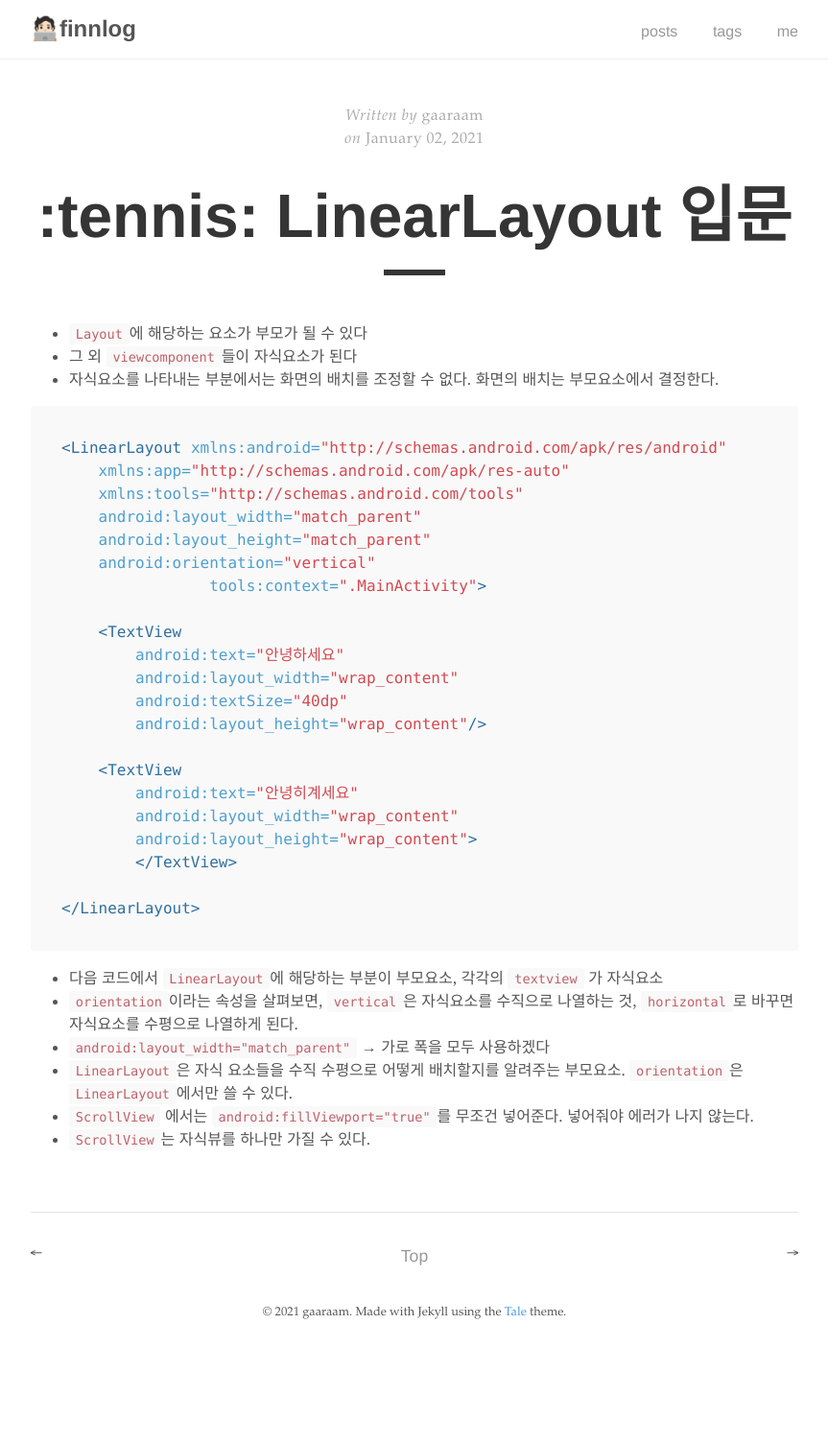
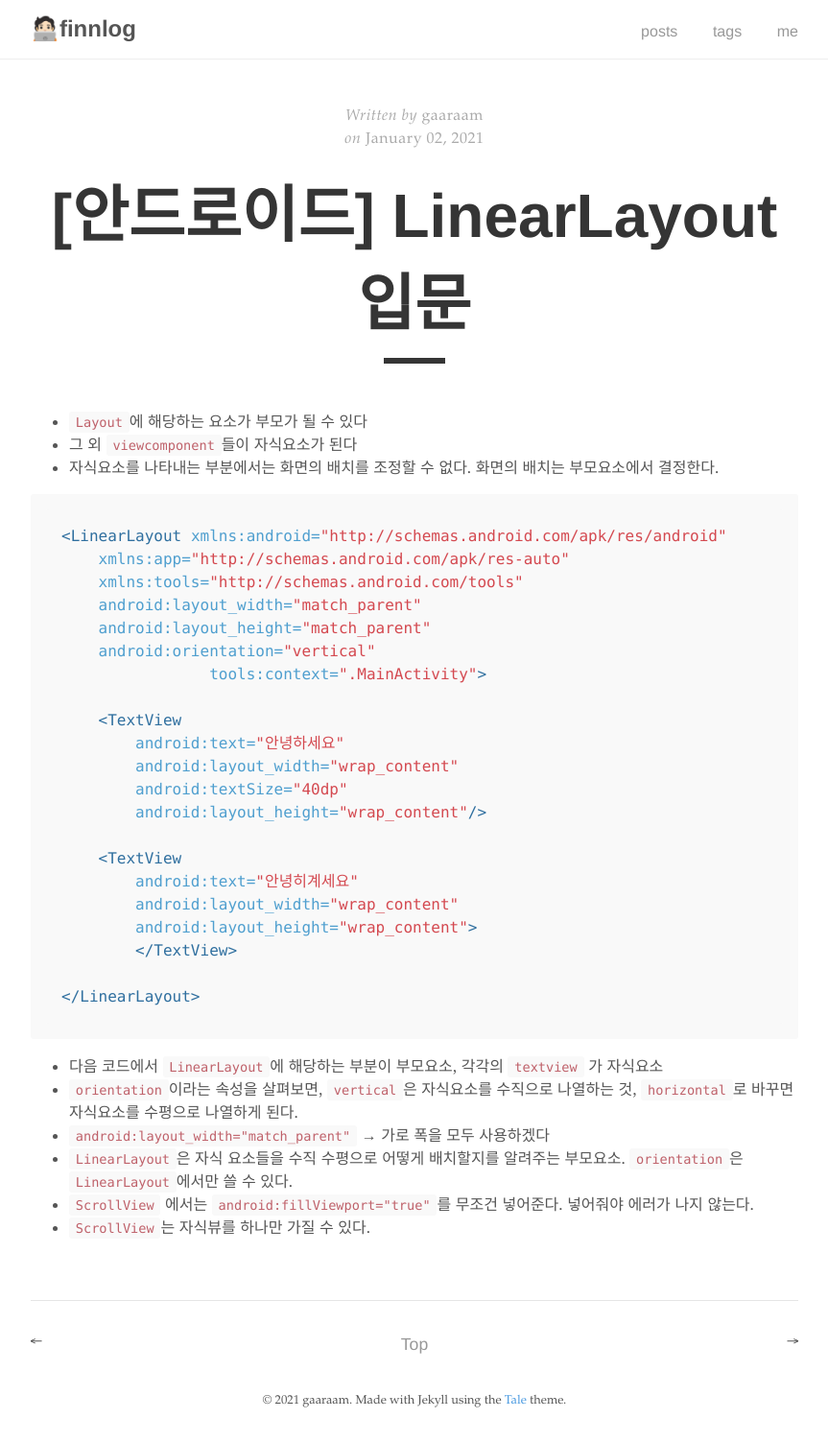
Before and after one commit to Leegaramm/Leegaramm-github.io, a Jekyll site: the page built from _posts/2021-01-02-LinearLayout입문.md, in a window 1280 px wide. Shown: the whole page at 96% size, without its empty margins (208-1071 px from the left). Built offline with Jekyll 4.4.1, drawn with Linux system fonts in a browser that asks for light colours; before the commit the page ends 1411 px from its top, so only the background shows below that.

Commit message:
Update 2021-01-02-LinearLayout입문.md

```diff
--- a/_posts/2021-01-02-LinearLayout입문.md
+++ b/_posts/2021-01-02-LinearLayout입문.md
@@ -1,6 +1,6 @@
 ---
 layout: post
-title: ":tennis: LinearLayout 입문"
+title: "[안드로이드] LinearLayout 입문"
 author: "gaaraam"
 tags: Android
 ---
```
